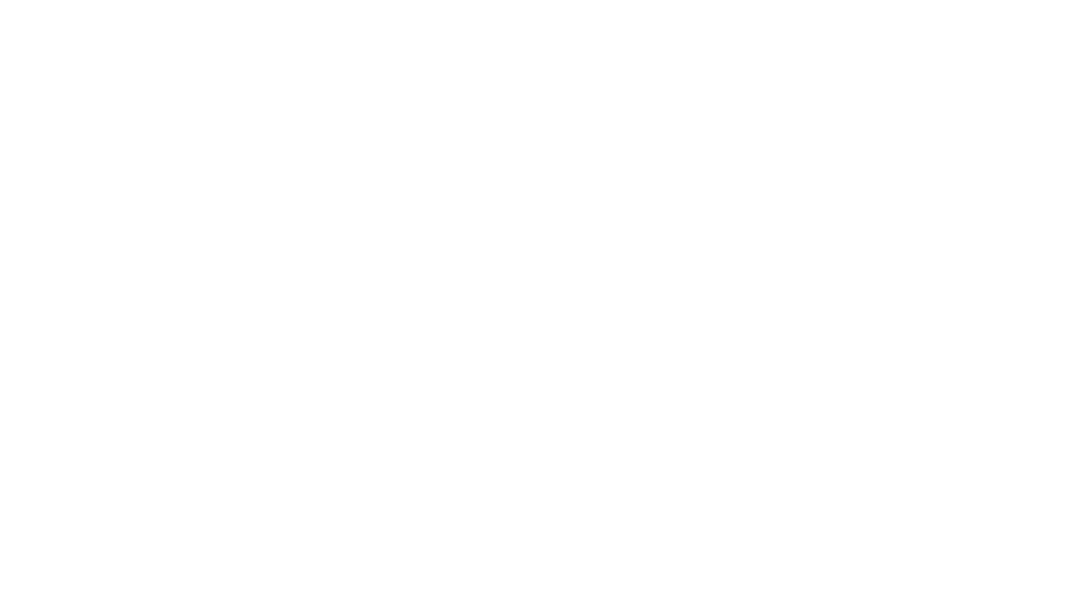
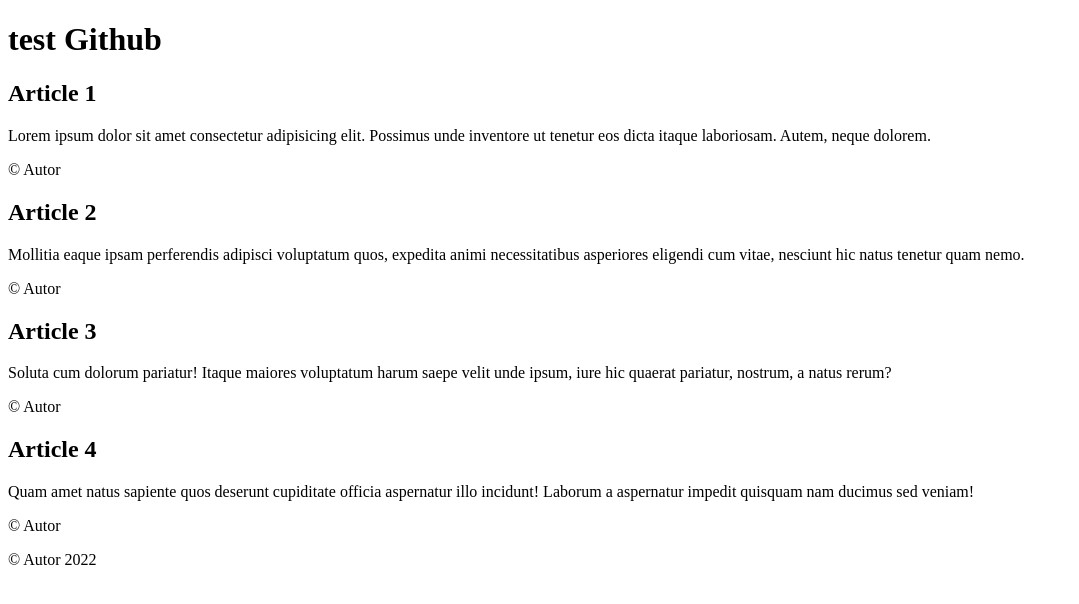
Before and after one commit to tomasza21/test1a, a plain HTML site: page index.html in a window 1280 px wide. Shown: the whole page, without its empty margins (0-1079 px from the left). Drawn offline with Linux system fonts and the light colour scheme.

Commit message:
added index.html structure

```diff
--- a/index.html
+++ b/index.html
@@ -5,6 +5,43 @@
     <title>Document</title>
 </head>
 <body>
-
+    <div class="container">
+        <header>
+            <h1>test Github</h1>
+        </header>
+        <main>
+            <article>
+                <h2>Article 1</h2>
+                <p>Lorem ipsum dolor sit amet consectetur adipisicing elit. Possimus unde inventore ut tenetur eos dicta itaque laboriosam. Autem, neque dolorem.</p>
+                <footer>
+                    <p>&copy; Autor</p>
+                </footer>
+            </article>
+            <article>
+                <h2>Article 2</h2>
+                <p>Mollitia eaque ipsam perferendis adipisci voluptatum quos, expedita animi necessitatibus asperiores eligendi cum vitae, nesciunt hic natus tenetur quam nemo.</p>
+                <footer>
+                    <p>&copy; Autor</p>
+                </footer>
+            </article>
+            <article>
+                <h2>Article 3</h2>
+                <p>Soluta cum dolorum pariatur! Itaque maiores voluptatum harum saepe velit unde ipsum, iure hic quaerat pariatur, nostrum, a natus rerum?</p>
+                <footer>
+                    <p>&copy; Autor</p>
+                </footer>
+            </article>
+            <article>
+                <h2>Article 4</h2>
+                <p>Quam amet natus sapiente quos deserunt cupiditate officia aspernatur illo incidunt! Laborum a aspernatur impedit quisquam nam ducimus sed veniam!</p>
+                <footer>
+                    <p>&copy; Autor</p>
+                </footer>
+            </article>
+        </main>
+        <footer>
+            <p>&copy; Autor 2022</p>
+        </footer>
+    </div>
 </body>
 </html>
```
